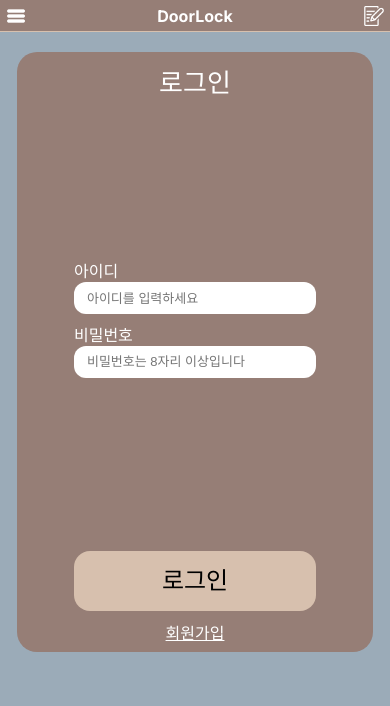
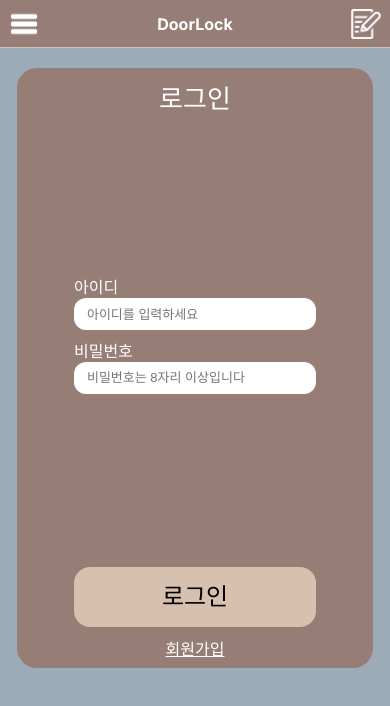
Before and after one commit to jwonp/dr-browser, a Next.js app: page /login in a window 390 px wide. Shown: the top 706 px of the page. Built offline with nearby package versions, Linux system fonts and the light colour scheme.

Commit message:
update sizes in mobile

```diff
--- a/src/scss/Header.scss
+++ b/src/scss/Header.scss
@@ -10,8 +10,8 @@ $buttonImageWidth-tablet: 30px;
 $logo-font-size-tablet: 28px;
 $name-font-size-tablet: 16px;
 
-$headerHeight-mobile: 32px;
-$buttonCardWidth-mobile: 32px;
-$buttonImageWidth-mobile: 20px;
+$headerHeight-mobile: 48px;
+$buttonCardWidth-mobile: 48px;
+$buttonImageWidth-mobile: 30px;
 $logo-font-size-mobile: 16px;
 $name-font-size-mobile: 14px;
```
